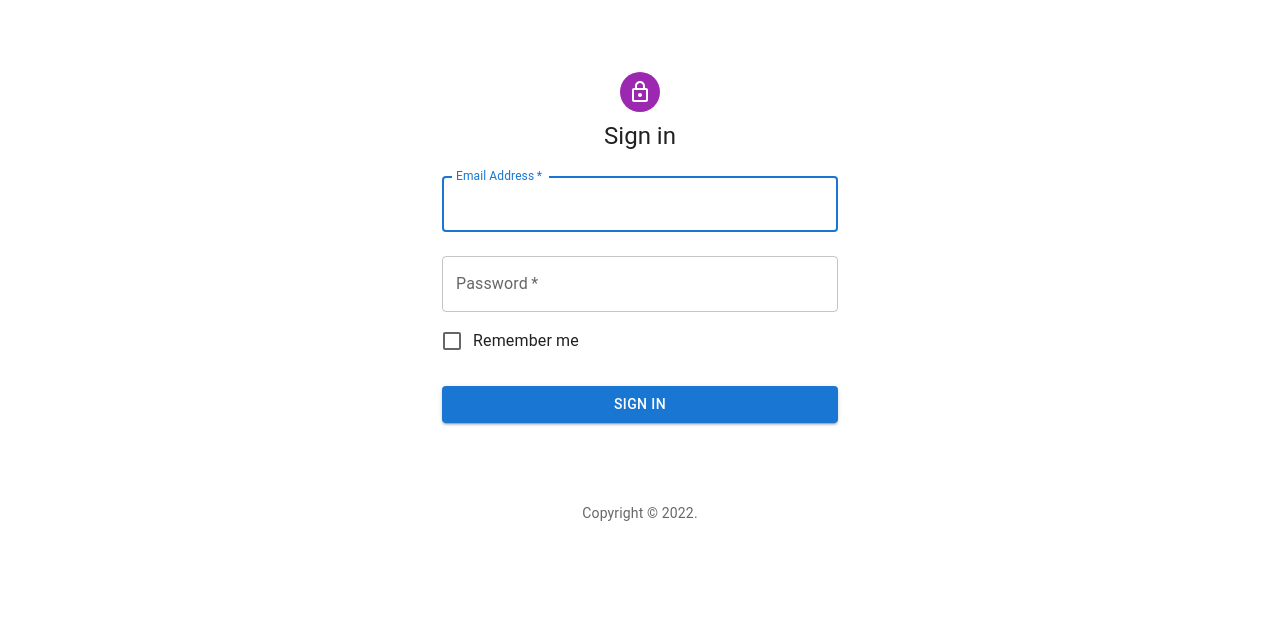
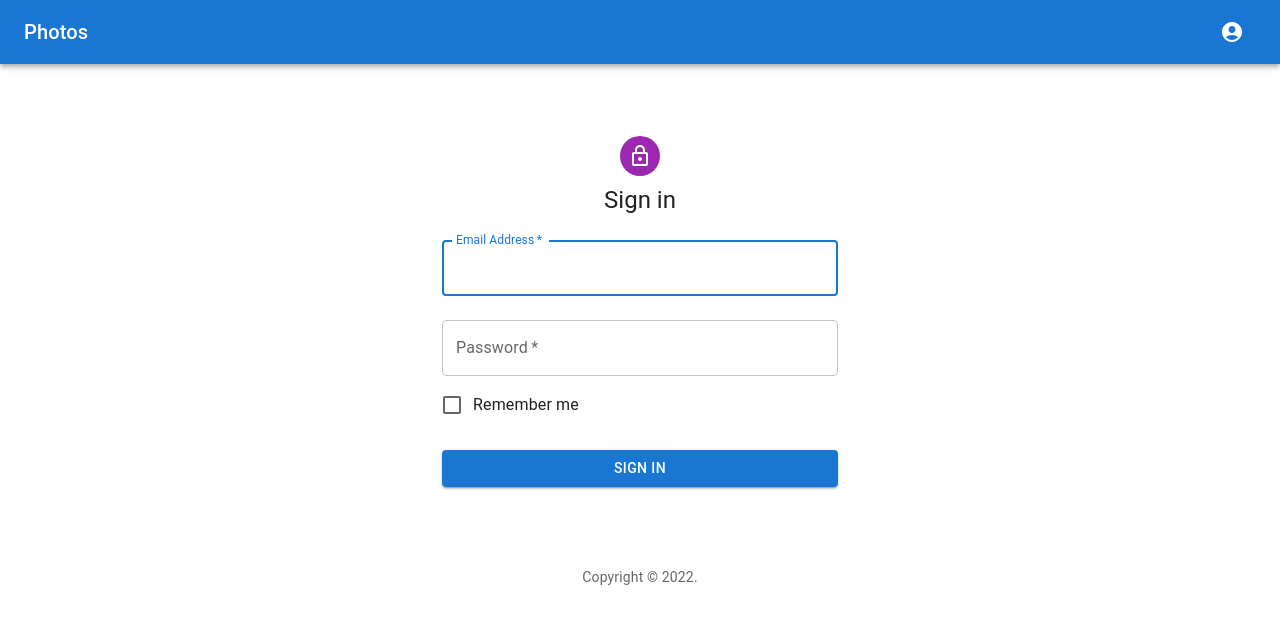
Before and after one commit to ihsan24-24/blog-app, a React (Create React App) app: page / in a window 1280 px wide. Shown: the top 624 px of the page. Built offline with nearby package versions, Linux system fonts and the light colour scheme.

Commit message:
app router

```diff
--- a/src/App.js
+++ b/src/App.js
@@ -1,11 +1,12 @@
 import React from "react";
+import AppRouter from "./appRouter/AppRouter";
 
 import Login from "./pages/Login";
 
 function App() {
   return (
     <div className="App">
-      <Login />
+      <AppRouter />
     </div>
   );
 }
--- a/src/appRouter/AppRouter.jsx
+++ b/src/appRouter/AppRouter.jsx
@@ -1,7 +1,17 @@
 import React from "react";
+import { Route, Routes } from "react-router-dom";
+import NavbarComp from "../components/Navbar";
+import Login from "../pages/Login";
 
 const AppRouter = () => {
-  return <div>AppRouter</div>;
+  return (
+    <div>
+      <NavbarComp />
+      <Routes>
+        <Route path="/" element={<Login />} />
+      </Routes>
+    </div>
+  );
 };
 
 export default AppRouter;
--- a/src/index.js
+++ b/src/index.js
@@ -2,5 +2,10 @@ import React from "react";
 import ReactDOM from "react-dom/client";
 import "./index.css";
 import App from "./App";
+import { BrowserRouter } from "react-router-dom";
 const root = ReactDOM.createRoot(document.getElementById("root"));
-root.render(<App />);
+root.render(
+  <BrowserRouter>
+    <App />
+  </BrowserRouter>
+);
```
